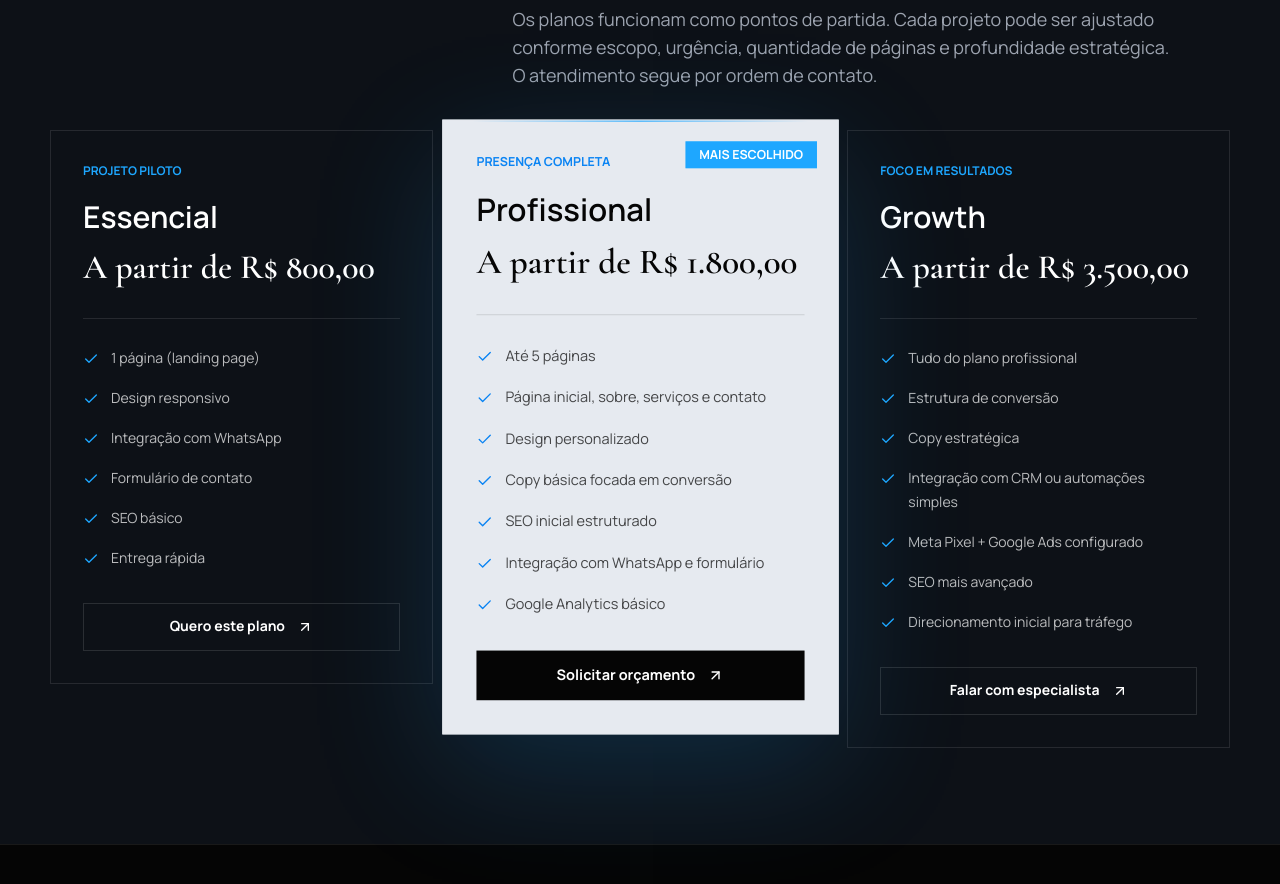
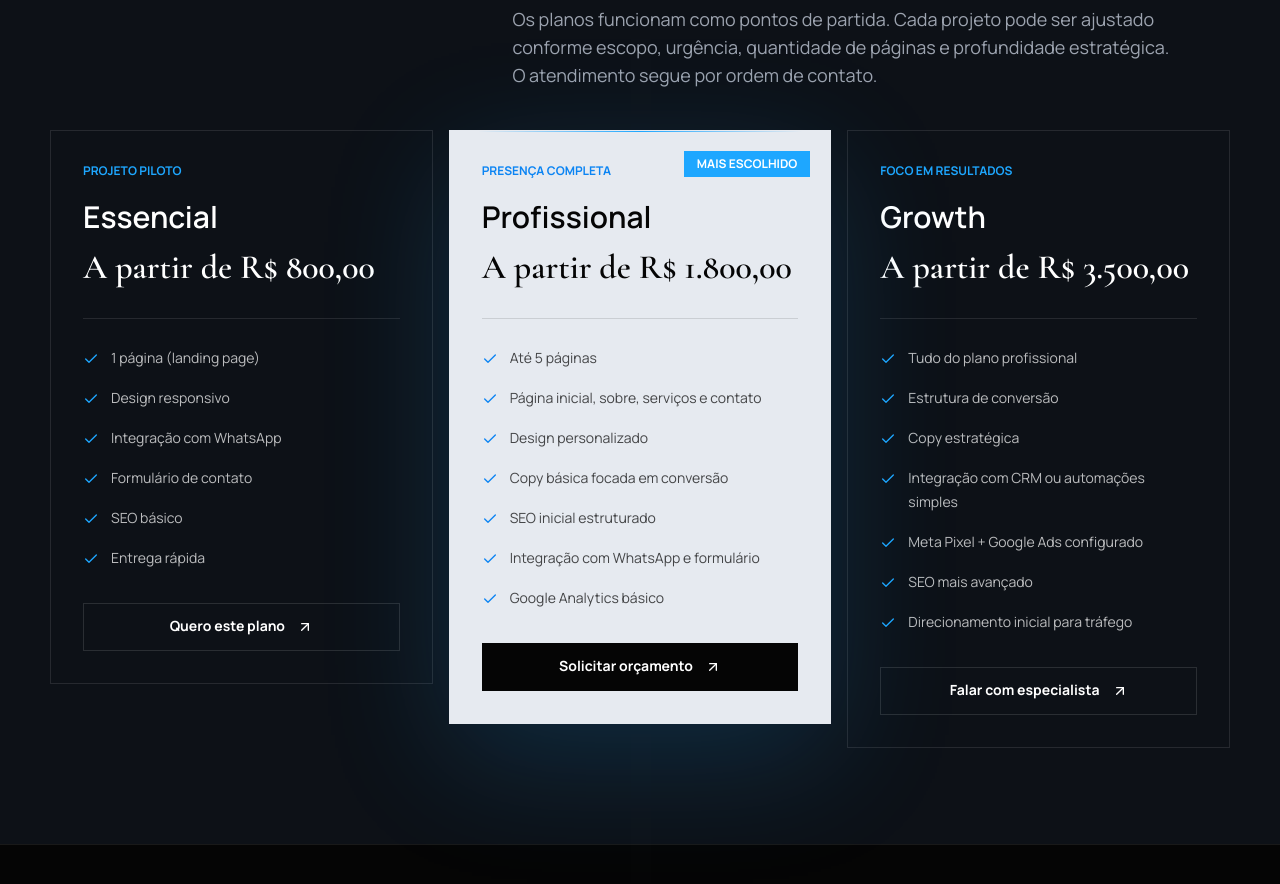
Before and after one commit to lucasccruz30-jpg/site-ocdigital, a Next.js app: page / in a window 1280 px wide. Shown: the part 1020-1904 px from the top of the page. Built offline with nearby package versions, Linux system fonts and the light colour scheme.

Commit message:
Align pricing card scale

```diff
--- a/components/PricingItem.tsx
+++ b/components/PricingItem.tsx
@@ -25,7 +25,7 @@ export function PricingItem({
     <article
       className={
         featured
-          ? "relative z-10 border border-[#E6EAF0] bg-[#E6EAF0] p-7 text-ink shadow-[0_34px_120px_rgba(30,167,255,0.18)] transition duration-500 hover:-translate-y-1 md:p-8 lg:scale-[1.035]"
+          ? "relative z-10 border border-[#E6EAF0] bg-[#E6EAF0] p-7 text-ink shadow-[0_34px_120px_rgba(30,167,255,0.18)] transition duration-500 hover:-translate-y-1 md:p-8"
           : "relative border border-white/10 bg-ink-soft p-7 text-white transition duration-500 hover:-translate-y-1 hover:border-ocean/35 hover:shadow-[0_24px_80px_rgba(0,0,0,0.28)] md:p-8"
       }
     >
```
